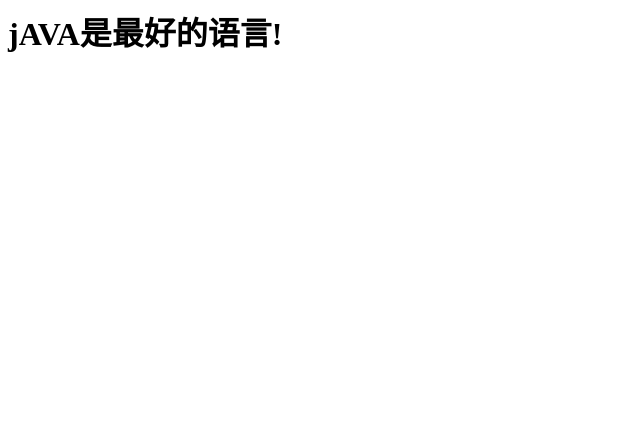
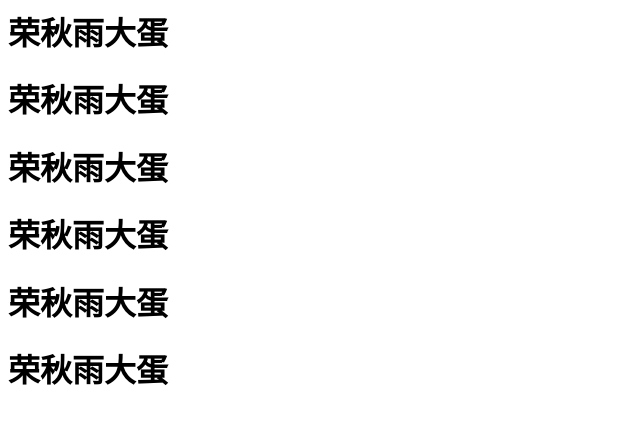
Before and after one commit to Code-Bobbo/Code-Bobbo.github.io, a plain HTML site: page index.html in a window 1280 px wide. Shown: the whole page, without its empty margins (0-640 px from the left). Drawn offline with Linux system fonts and the light colour scheme.

Commit message:
Update index.html

```diff
--- a/index.html
+++ b/index.html
@@ -1 +1 @@
-<h1> jAVA是最好的语言!</h1>
+<h1> 荣秋雨大蛋</h1><h1> 荣秋雨大蛋</h1><h1> 荣秋雨大蛋</h1><h1> 荣秋雨大蛋</h1><h1> 荣秋雨大蛋</h1><h1> 荣秋雨大蛋</h1>
```
